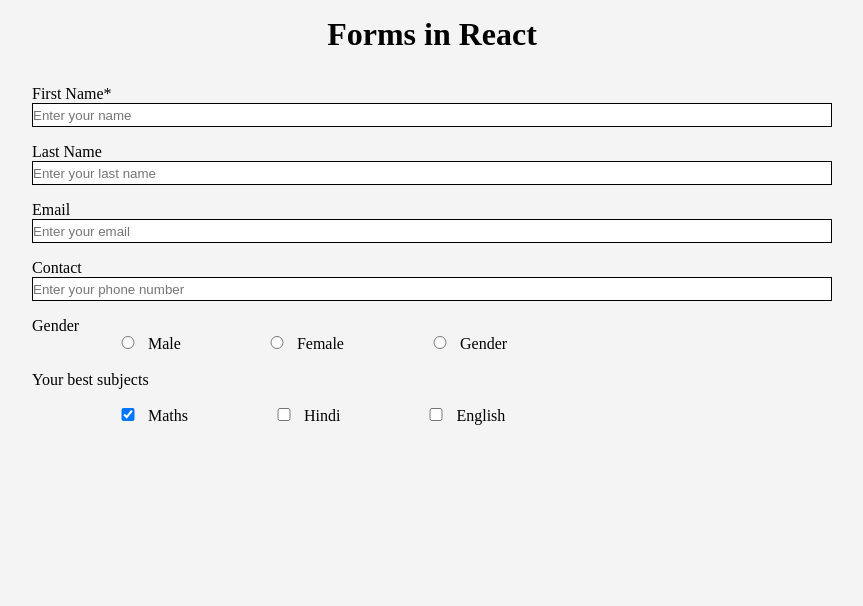
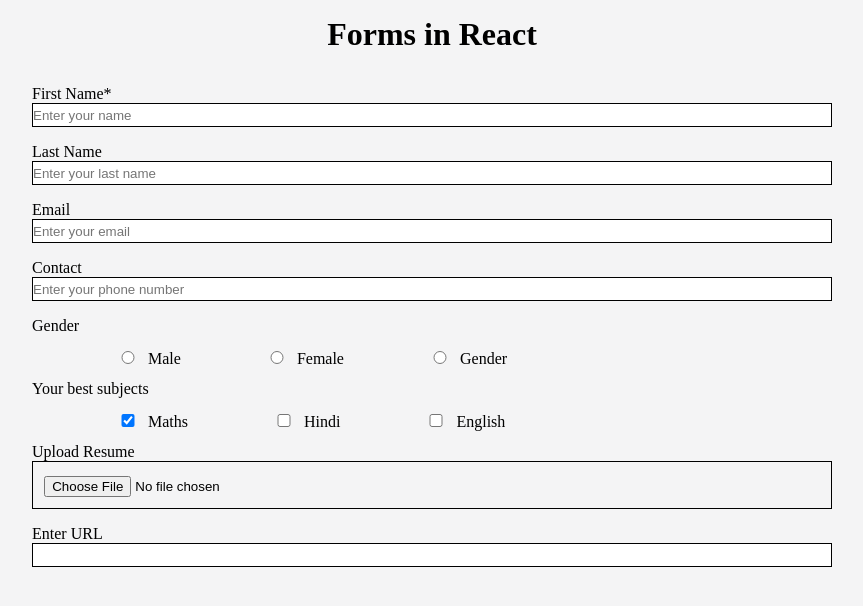
Before and after one commit to Ayush15601/Submission_Form, a React (Vite) app: page / in a window 1280 px wide. Shown: the top 606 px of the page, without its empty margins (208-1071 px from the left). Built offline with nearby package versions, Linux system fonts and the light colour scheme.

Commit message:
added file and url input fields

```diff
--- a/src/assets/components/form.jsx
+++ b/src/assets/components/form.jsx
@@ -9,6 +9,8 @@ function Form() {
   const [contact, setcontact] = useState("")
   const [gender, setgender] = useState("")
   const [sub, setsub] = useState({maths: true, hindi: false, english: false})
+  const [resume, setresume] = useState("")
+  const [url, seturl] = useState("")
 
 
   const changetick = (subj) => {
@@ -22,16 +24,16 @@ function Form() {
         <>
         <form action="#" method="get" className="f_form">
 
-            <label htmlFor="firstname"> First Name* </label> <br />
+            <label htmlFor="firstname"> First Name* </label>
             <input type="text" id="firstname" placeholder="Enter your name" name="firstname" value={firstname} onChange={ (e) => setfirstname(e.target.value)} />
 
-            <label htmlFor="lastname"> Last Name </label> <br />
+            <label htmlFor="lastname"> Last Name </label>
             <input type="text" id="lastname" placeholder="Enter your last name" name="lastname" value={lastname} onChange={(e) => setlastame(e.target.value)}/>
 
-            <label htmlFor="email"> Email </label> <br />
+            <label htmlFor="email"> Email </label>
             <input type="email" id="email" placeholder="Enter your email" name="email" value={email} onChange={(e) => setemail(e.target.value)}/>
 
-            <label htmlFor="contact"> Contact </label> <br />
+            <label htmlFor="contact"> Contact </label>
             <input type="tel" id="contact" placeholder="Enter your phone number" name="contact" value={contact} onChange={(e) => setcontact(e.target.value)}/>
 
             <label htmlFor="gender"> Gender </label> <br />
@@ -39,12 +41,20 @@ function Form() {
             <input type="radio" id="gender" name="gender" value="female" checked={gender == "female"} onChange={(e) => setgender(e.target.value)}/> Female
             <input type="radio" id="gender" name="gender" value="other" checked={gender == "other"} onChange={(e) => setgender(e.target.value)}/> Gender
 
-            <br /> <br /><label htmlFor="checkbox"> Your best subjects </label> <br /> <br />
+            <br /> <label htmlFor="checkbox"> Your best subjects </label> <br />
 
             {/* new observation unlocked on onChanged here. Why we used arrow fun inside onChanged?*/}
             <input type="checkbox" id="checkbox" name="maths" checked={sub.maths === true} onChange={() => changetick("maths")}/> Maths
             <input type="checkbox" id="checkbox" name="hindi" checked={sub.hindi === true} onChange={() => changetick("hindi")}/> Hindi
             <input type="checkbox" id="checkbox" name="english" checked={sub.english === true} onChange={() => changetick("english")}/> English
+
+            <br /> <label htmlFor="resume"> Upload Resume </label>
+            <input type="file" id="resume" name="resume" value={resume} onChange={(e) => setresume(e.target.file[0])}/>
+
+            <br /> <label htmlFor="url"> Enter URL </label>
+            <input type="url" id="url" name="url" value={url} onChange={(e) => seturl(e.target.value)}/>
+
+
 
 
         </form>
--- a/src/assets/css/form.css
+++ b/src/assets/css/form.css
@@ -10,12 +10,32 @@
 
 #gender {
     margin-left: 5rem;
+    margin-top: 1rem;
+    margin-bottom: 1rem;
     max-width: 2rem;
     width: 100%;
 }
 
 #checkbox {
     margin-left: 5rem;
+    margin-top: 1rem;
+    margin-bottom: 1rem;
     max-width: 2rem;
     width: 100%;
 }
+
+#resume {
+    border: solid black 1px;
+    width: 100%;
+    height: 3rem;
+    padding-top: 0.9rem;
+    padding-left: 0.7rem;
+    margin-bottom: 1rem;
+}
+
+#url {
+    border: solid black 1px;
+    width: 100%;
+    height: 1.5rem;
+    margin-bottom: 1rem;
+}
```
